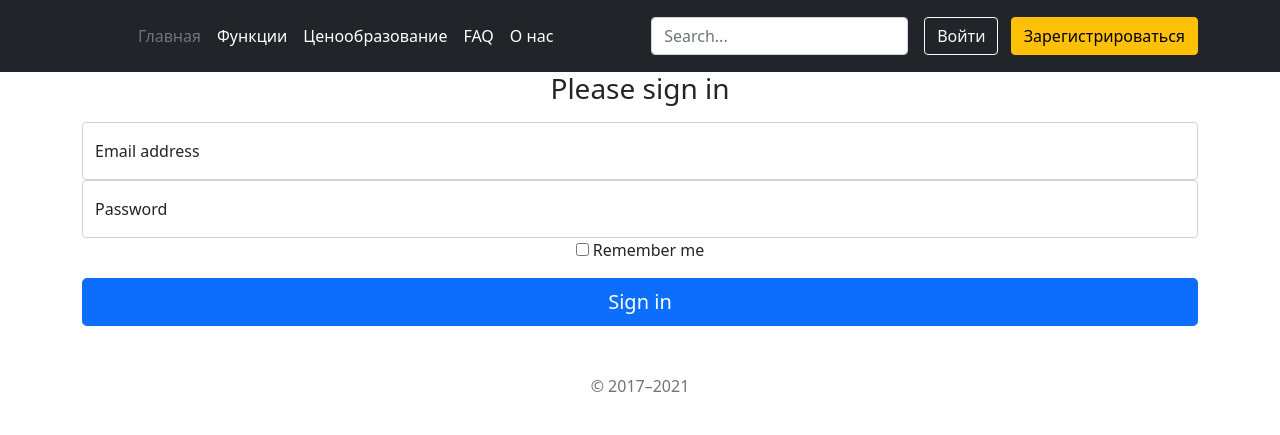
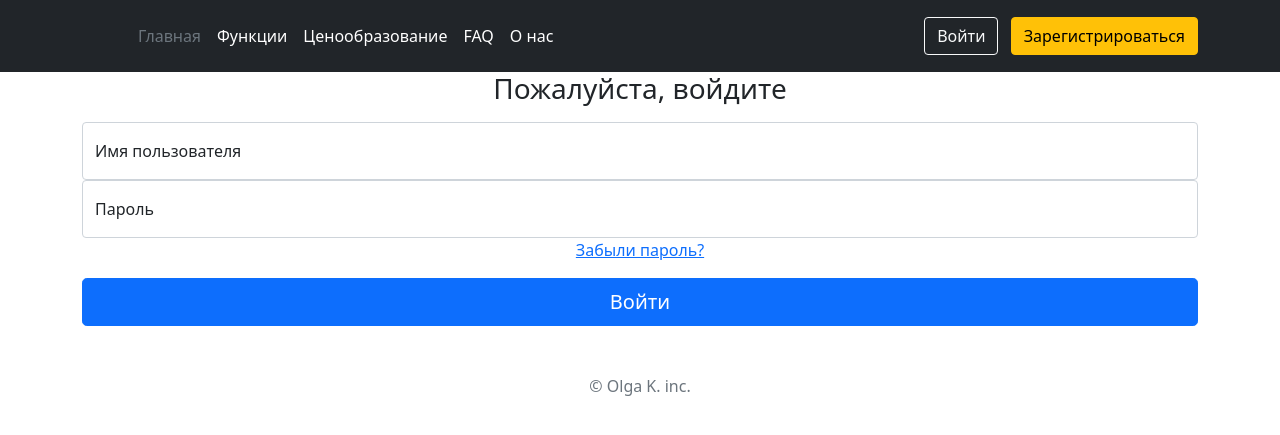
Before and after one commit to olchrkk/book_shop_django, a Django app: page /accounts/login/ in a window 1280 px wide. Shown: the top 435 px of the page. Run offline with Django 4.2, Linux system fonts and the light colour scheme.

Commit message:
lesson-22

```diff
--- a/shop/settings.py
+++ b/shop/settings.py
@@ -114,6 +114,9 @@ USE_I18N = True
 
 USE_TZ = True
 
+LOGIN_REDIRECT_URL = "/"
+LOGOUT_REDIRECT_URL = "/"
+EMAIL_BACKEND = 'django.core.mail.backends.console.EmailBackend'
 
 # Static files (CSS, JavaScript, Images)
 # https://docs.djangoproject.com/en/4.1/howto/static-files/
--- a/templates/base.html
+++ b/templates/base.html
@@ -23,13 +23,13 @@
               <li><a href="#" class="nav-link px-2 text-white">О нас</a></li>
             </ul>
 
-            <form class="col-12 col-lg-auto mb-3 mb-lg-0 me-lg-3">
-              <input type="search" class="form-control form-control-dark" placeholder="Search..." aria-label="Search">
-            </form>
-
             <div class="text-end">
+                {% if user.is_authenticated %}
+                <span class="px-4 text-white">Привет, {{ user.username }}!</span> <a type="button" class="btn btn-outline-light me-2" href="{% url 'logout' %}">Выйти</a>
+                {% else %}
               <a type="button" class="btn btn-outline-light me-2" href="{% url 'login' %}">Войти</a>
-              <button type="button" class="btn btn-warning">Зарегистрироваться</button>
+              <a type="button" class="btn btn-warning" href="#">Зарегистрироваться</a>
+                {% endif %}
             </div>
           </div>
         </div>
--- a/templates/registration/login.html
+++ b/templates/registration/login.html
@@ -1,25 +1,33 @@
 {% extends "base.html" %}
 {% block content %}
 <main class="form-signin text-center container">
-  <form>
-    <h1 class="h3 mb-3 fw-normal">Please sign in</h1>
+
+  {% if form.errors %}
+ <div class="alert alert-danger">
+   <strong>Ошибка!</strong> Неправильне имя пользователя или пароль. Пожалуйста, попробуйте еще раз.
+</div>
+  {% endif %}
+
+  <form method="post">
+    {% csrf_token %}
+    <h1 class="h3 mb-3 fw-normal">Пожалуйста, войдите</h1>
 
     <div class="form-floating">
-      <input type="email" class="form-control" id="floatingInput" placeholder="name@example.com">
-      <label for="floatingInput">Email address</label>
+      <input type="text" class="form-control" id="floatingInput" name="username" placeholder="username">
+      <label for="floatingInput">Имя пользователя</label>
     </div>
     <div class="form-floating">
-      <input type="password" class="form-control" id="floatingPassword" placeholder="Password">
-      <label for="floatingPassword">Password</label>
+      <input type="password" class="form-control" id="floatingPassword" placeholder="Password" name="password">
+      <label for="floatingPassword">Пароль</label>
     </div>
 
     <div class="checkbox mb-3">
       <label>
-        <input type="checkbox" value="remember-me"> Remember me
+        <a href="{% url 'password_reset' %}">Забыли пароль?</a>
       </label>
     </div>
-    <button class="w-100 btn btn-lg btn-primary" type="submit">Sign in</button>
-    <p class="mt-5 mb-3 text-muted">© 2017–2021</p>
+    <button class="w-100 btn btn-lg btn-primary" type="submit">Войти</button>
+    <p class="mt-5 mb-3 text-muted">© Olga K. inc.</p>
   </form>
 </main>
 {% endblock %}
```
